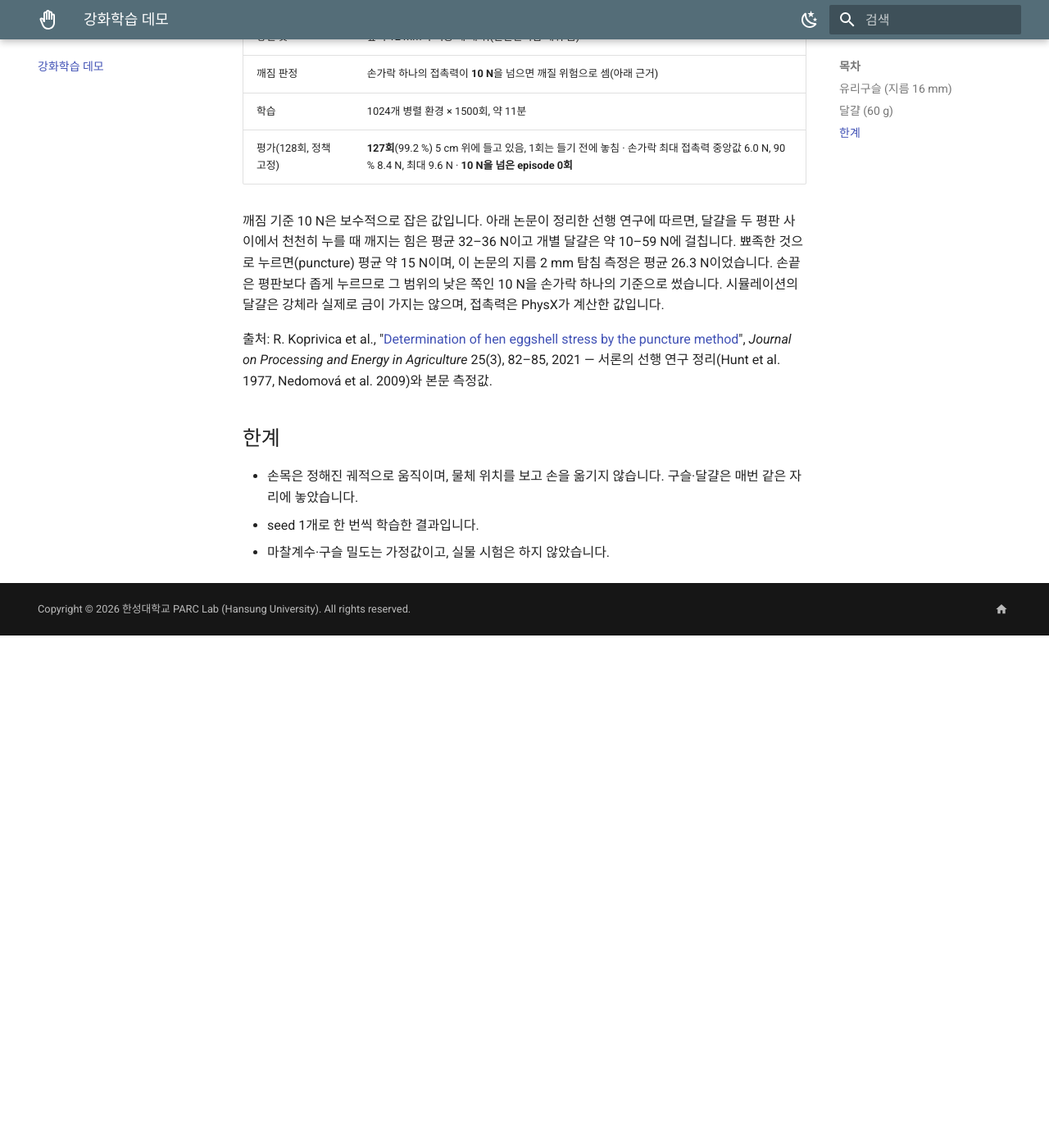
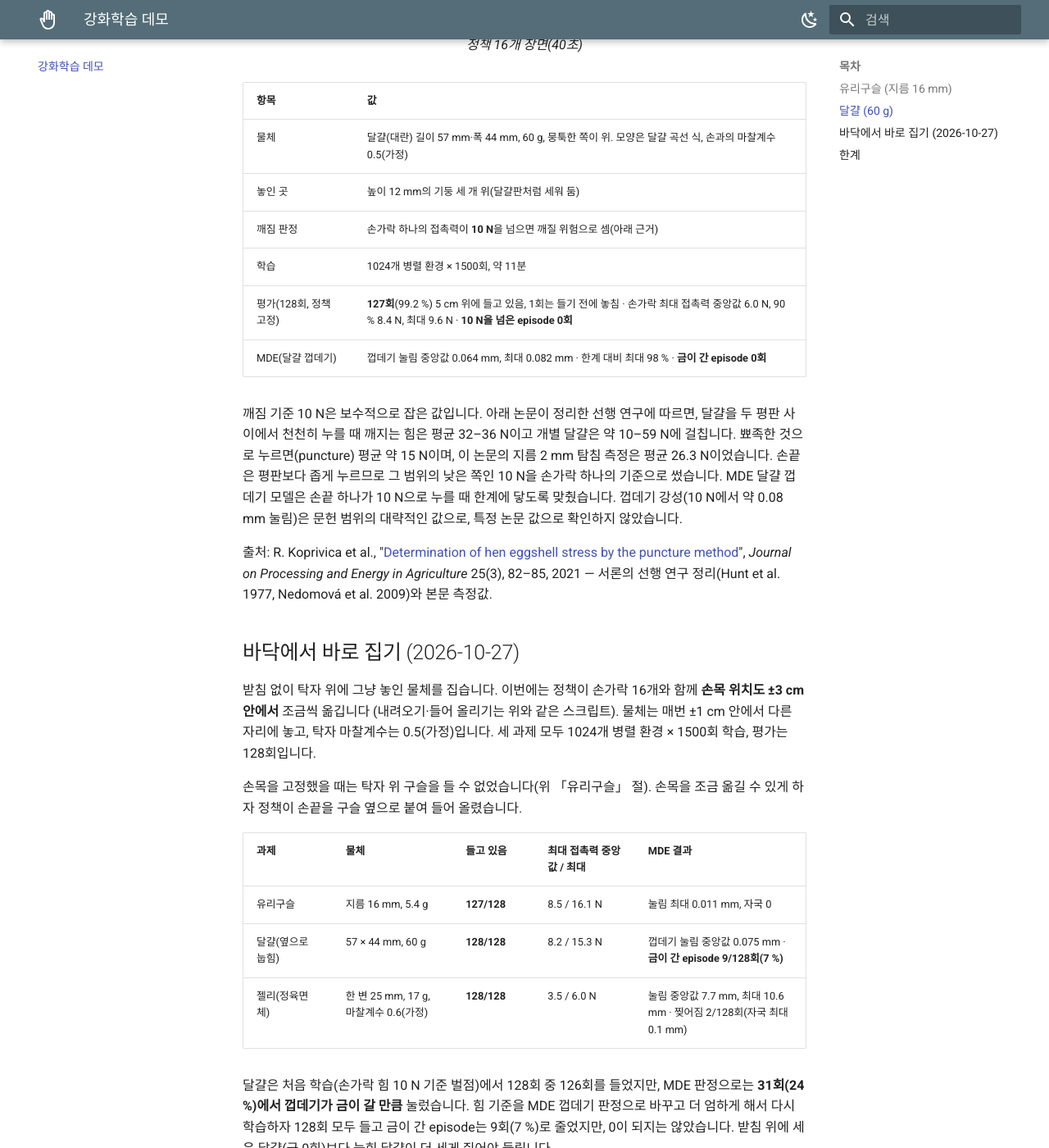
Before and after one commit to parclab-hsu/hsu-mde, an MkDocs documentation site: the page built from docs/rl-grasp.md, in a window 1280 px wide and 1400 px high, scrolled down 2095 px. Shown: the whole window at 82% size. Built offline with MkDocs 1.6.1 and Material for MkDocs 9.7.7, drawn with Linux system fonts in a browser that asks for light colours; before the commit the page ends 2870 px from its top, so only the background shows below that; some of the changed text lies outside the part shown; grey boxes are pictures that could not be loaded.

Commit message:
강화학습 데모를 MDE 판정으로 보완, 탁자 위 집기·젤리·냉장고 문 영상 추가
- 구슬·달걀 데모: 접촉력을 물체의 MDE 소재 모델로 판정한 눌림·자국·금 수치 추가
- 받침 없이 탁자 위에서 바로 집기: 구슬 127/128, 눕힌 달걀 128/128(금 7 %), 젤리 128/128(찢어짐 1.6 %)
- 냉장고 문 여닫기 영상: 문 패킹 눌림을 MDE로 계산해 표시(2.0 mm, 48.7 N)

Co-Authored-By: Claude Opus 5.5 <noreply@anthropic.com>

```diff
--- a/docs/rl-grasp.md
+++ b/docs/rl-grasp.md
@@ -1,12 +1,17 @@
-# 강화학습 데모 — 구슬·달걀 집기
+# 강화학습 데모 — 구슬·달걀·젤리 집기
 
-Isaac Lab에서 Allegro Hand가 **작은 유리구슬**과 **달걀**을 집어 드는 동작을 강화학습(PPO)으로 배운 결과입니다.
+Isaac Lab에서 Allegro Hand가 **작은 유리구슬**, **달걀**, **젤리**를 집어 드는 동작을 강화학습(PPO)으로 배운 결과입니다.
 손바닥을 아래로 향한 손이 물체 위로 내려오고(0.6 s), 1.5 s부터 손목이 10 cm 올라갑니다. 손목 궤적은 정해 두었고,
 정책은 손가락 관절 16개만 움직입니다. 두 과제 모두 같은 장면 1024개를 GPU 한 장(RTX 5080 16 GB)에서 동시에 돌려
 1500회(iteration) 학습했습니다. 기준: 2026-10-27, Isaac Sim 5.0.0 · Isaac Lab 2.2.1. 모든 결과는 시뮬레이션입니다.
 
-이 두 과제의 물체는 **변형하지 않는 강체**입니다. MDE의 변형 모델은 들어가지 않으며, 달걀이 깨지는지는 손가락
-접촉력으로만 판정했습니다. 보상 구성은 공개하지 않습니다.
+**물체가 어떻게 눌리는지는 MDE가 계산합니다.** 물리 엔진(PhysX)에서 물체는 강체로 움직이고, 손가락·손바닥의
+접촉력은 매 스텝 그 물체의 MDE 소재 모델(유리·달걀 껍데기·젤라틴)로 들어갑니다. MDE는 접촉마다 눌린 깊이, 손을 뗀 뒤
+남는 자국, 소재가 견디는 한계를 넘었는지(달걀은 금, 젤리는 찢어짐)를 냅니다. 아래 평가표의 「MDE」 열이 그 값입니다.
+손끝은 반지름 12 mm 구, 물체의 곡률을 함께 반영했습니다. 소재 값은 문헌·가정값이며 실물로 재지 않았습니다. 보상 구성은 공개하지 않습니다.
+
+MDE 판정에서 빠진 것: 여러 손가락이 한 곳을 함께 누르는 효과, 미끄러지며 자국이 끌리는 효과, 물체가 물러서 접촉력이
+달라지는 효과(물리 엔진의 물체는 강체입니다).
 
 ## 유리구슬 (지름 16 mm)
 
@@ -19,6 +24,7 @@ Isaac Lab에서 Allegro Hand가 **작은 유리구슬**과 **달걀**을 집어
 | 집는 방식 | 엄지와 검지 끝으로 집기(학습으로 찾음) |
 | 학습 | 1024개 병렬 환경 × 1500회, 약 19분 |
 | 평가(128회, 정책 고정) | **128회 모두** 손목이 올라간 뒤 5 cm 위에 들고 있음 · 손가락 최대 접촉력 중앙값 3.3 N, 최대 4.1 N |
+| MDE(유리) | 눌림 최대 0.006 mm, 남는 자국 0 — 유리구슬에는 자국이 남지 않습니다 |
 
 구슬을 탁자 위에 바로 두면 학습이 되지 않았습니다. Allegro Hand 손끝(지름 약 28 mm)이 구슬보다 커서, 손끝이 구슬의
 적도 아래로 들어가기 전에 탁자에 먼저 닿기 때문입니다. 정해 둔 집기 자세 16가지로 시험해도 탁자 위 구슬은 하나도 들리지 않았고,
@@ -35,17 +41,47 @@ Isaac Lab에서 Allegro Hand가 **작은 유리구슬**과 **달걀**을 집어
 | 깨짐 판정 | 손가락 하나의 접촉력이 **10 N**을 넘으면 깨질 위험으로 셈(아래 근거) |
 | 학습 | 1024개 병렬 환경 × 1500회, 약 11분 |
 | 평가(128회, 정책 고정) | **127회**(99.2 %) 5 cm 위에 들고 있음, 1회는 들기 전에 놓침 · 손가락 최대 접촉력 중앙값 6.0 N, 90 % 8.4 N, 최대 9.6 N · **10 N을 넘은 episode 0회** |
+| MDE(달걀 껍데기) | 껍데기 눌림 중앙값 0.064 mm, 최대 0.082 mm · 한계 대비 최대 98 % · **금이 간 episode 0회** |
 
 깨짐 기준 10 N은 보수적으로 잡은 값입니다. 아래 논문이 정리한 선행 연구에 따르면, 달걀을 두 평판 사이에서 천천히 누를 때
 깨지는 힘은 평균 32–36 N이고 개별 달걀은 약 10–59 N에 걸칩니다. 뾰족한 것으로 누르면(puncture) 평균 약 15 N이며,
 이 논문의 지름 2 mm 탐침 측정은 평균 26.3 N이었습니다. 손끝은 평판보다 좁게 누르므로 그 범위의 낮은 쪽인 10 N을
-손가락 하나의 기준으로 썼습니다. 시뮬레이션의 달걀은 강체라 실제로 금이 가지는 않으며, 접촉력은 PhysX가 계산한 값입니다.
+손가락 하나의 기준으로 썼습니다. MDE 달걀 껍데기 모델은 손끝 하나가 10 N으로 누를 때 한계에 닿도록 맞췄습니다. 껍데기 강성(10 N에서
+약 0.08 mm 눌림)은 문헌 범위의 대략적인 값으로, 특정 논문 값으로 확인하지 않았습니다.
 
 출처: R. Koprivica et al., "[Determination of hen eggshell stress by the puncture method](https://doi.org/10.5937/jpea25-32280)",
 *Journal on Processing and Energy in Agriculture* 25(3), 82–85, 2021 — 서론의 선행 연구 정리(Hunt et al. 1977, Nedomová et al. 2009)와 본문 측정값.
 
+## 바닥에서 바로 집기 (2026-10-27)
+
+받침 없이 탁자 위에 그냥 놓인 물체를 집습니다. 이번에는 정책이 손가락 16개와 함께 **손목 위치도 ±3 cm 안에서** 조금씩 옮깁니다
+(내려오기·들어 올리기는 위와 같은 스크립트). 물체는 매번 ±1 cm 안에서 다른 자리에 놓고, 탁자 마찰계수는 0.5(가정)입니다.
+세 과제 모두 1024개 병렬 환경 × 1500회 학습, 평가는 128회입니다.
+
+손목을 고정했을 때는 탁자 위 구슬을 들 수 없었습니다(위 「유리구슬」 절). 손목을 조금 옮길 수 있게 하자 정책이 손끝을
+구슬 옆으로 붙여 들어 올렸습니다.
+
+| 과제 | 물체 | 들고 있음 | 최대 접촉력 중앙값 / 최대 | MDE 결과 |
+|---|---|---|---|---|
+| 유리구슬 | 지름 16 mm, 5.4 g | **127/128** | 8.5 / 16.1 N | 눌림 최대 0.011 mm, 자국 0 |
+| 달걀(옆으로 눕힘) | 57 × 44 mm, 60 g | **128/128** | 8.2 / 15.3 N | 껍데기 눌림 중앙값 0.075 mm · **금이 간 episode 9/128회(7 %)** |
+| 젤리(정육면체) | 한 변 25 mm, 17 g, 마찰계수 0.6(가정) | **128/128** | 3.5 / 6.0 N | 눌림 중앙값 7.7 mm, 최대 10.6 mm · 찢어짐 2/128회(자국 최대 0.1 mm) |
+
+달걀은 처음 학습(손가락 힘 10 N 기준 벌점)에서 128회 중 126회를 들었지만, MDE 판정으로는 **31회(24 %)에서 껍데기가 금이 갈 만큼**
+눌렀습니다. 힘 기준을 MDE 껍데기 판정으로 바꾸고 더 엄하게 해서 다시 학습하자 128회 모두 들고 금이 간 episode는 9회(7 %)로
+줄었지만, 0이 되지는 않았습니다. 받침 위에 세운 달걀(금 0회)보다 눕힌 달걀이 더 세게 쥐어야 들립니다.
+
+젤리 소재는 부드러운 젤라틴(탄성계수 50 kPa, 찢어지는 압력 20 kPa, 모두 가정값)으로 두었습니다. 눌림 7.7 mm는 25 mm 정육면체의
+3분의 1에 가까워, 이 정도 깊이에서는 MDE 소재 모델의 정확도가 떨어집니다. 젤리 수치는 서로 비교하는 용도로만 보십시오.
+
+<figure><video class="mde-video" src="../media/demo/rl-marble-table.mp4" poster="../media/demo/rl-marble-table.jpg" controls muted loop playsinline preload="none"></video><figcaption>탁자 위 유리구슬 — 학습 전(0회) · 300회 · 700회 · 1500회 한 장면 확대, 끝에 학습된 정책 16개 장면</figcaption></figure>
+
+<figure><video class="mde-video" src="../media/demo/rl-egg-table.mp4" poster="../media/demo/rl-egg-table.jpg" controls muted loop playsinline preload="none"></video><figcaption>탁자 위 달걀(옆으로 눕힘) — 학습 전(0회) · 300회 · 700회 · 1500회 한 장면 확대, 끝에 학습된 정책 16개 장면</figcaption></figure>
+
+<figure><video class="mde-video" src="../media/demo/rl-jelly-table.mp4" poster="../media/demo/rl-jelly-table.jpg" controls muted loop playsinline preload="none"></video><figcaption>탁자 위 젤리 — 학습 전(0회) · 300회 · 700회 · 1500회 한 장면 확대, 끝에 학습된 정책 16개 장면. 젤리의 눌림은 MDE가 계산하며 화면의 정육면체는 모양이 변하지 않습니다</figcaption></figure>
+
 ## 한계
 
-- 손목은 정해진 궤적으로 움직이며, 물체 위치를 보고 손을 옮기지 않습니다. 구슬·달걀은 매번 같은 자리에 놓았습니다.
+- 받침 위 과제에서 손목은 정해진 궤적으로 움직이고, 구슬·달걀은 매번 같은 자리에 놓았습니다. 바닥 과제에서도 손목 보정은 ±3 cm까지입니다.
 - seed 1개로 한 번씩 학습한 결과입니다.
-- 마찰계수·구슬 밀도는 가정값이고, 실물 시험은 하지 않았습니다.
+- 마찰계수·구슬 밀도·소재 값은 가정값이고, 실물 시험은 하지 않았습니다.
```
Also changed, not shown: docs/videos.md (+21 -0 lines), docs/media/demo/fridge-door.jpg (added), docs/media/demo/rl-egg-table.jpg (added), docs/media/demo/rl-jelly-table.jpg (added), docs/media/demo/rl-marble-table.jpg (added), 4 other files.
